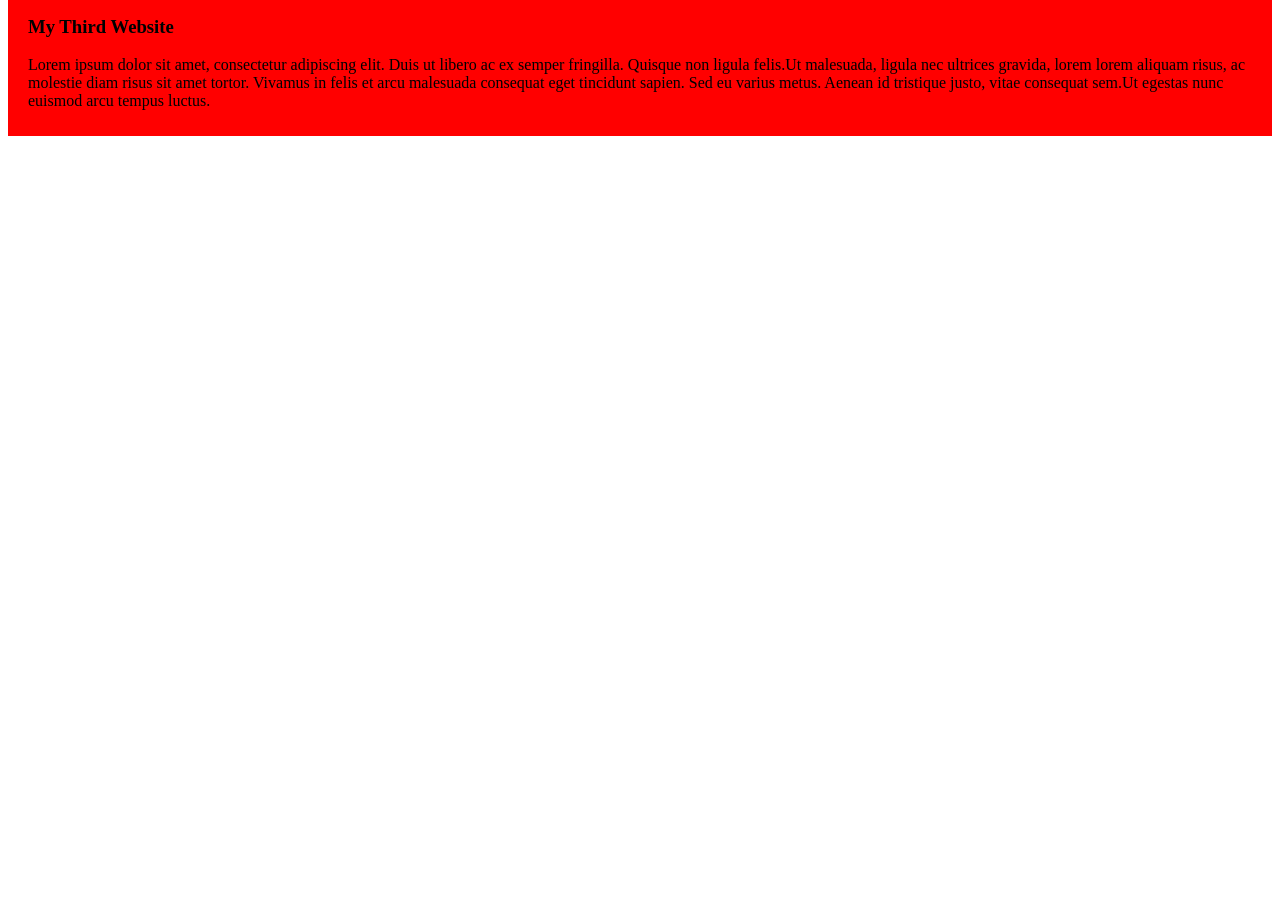
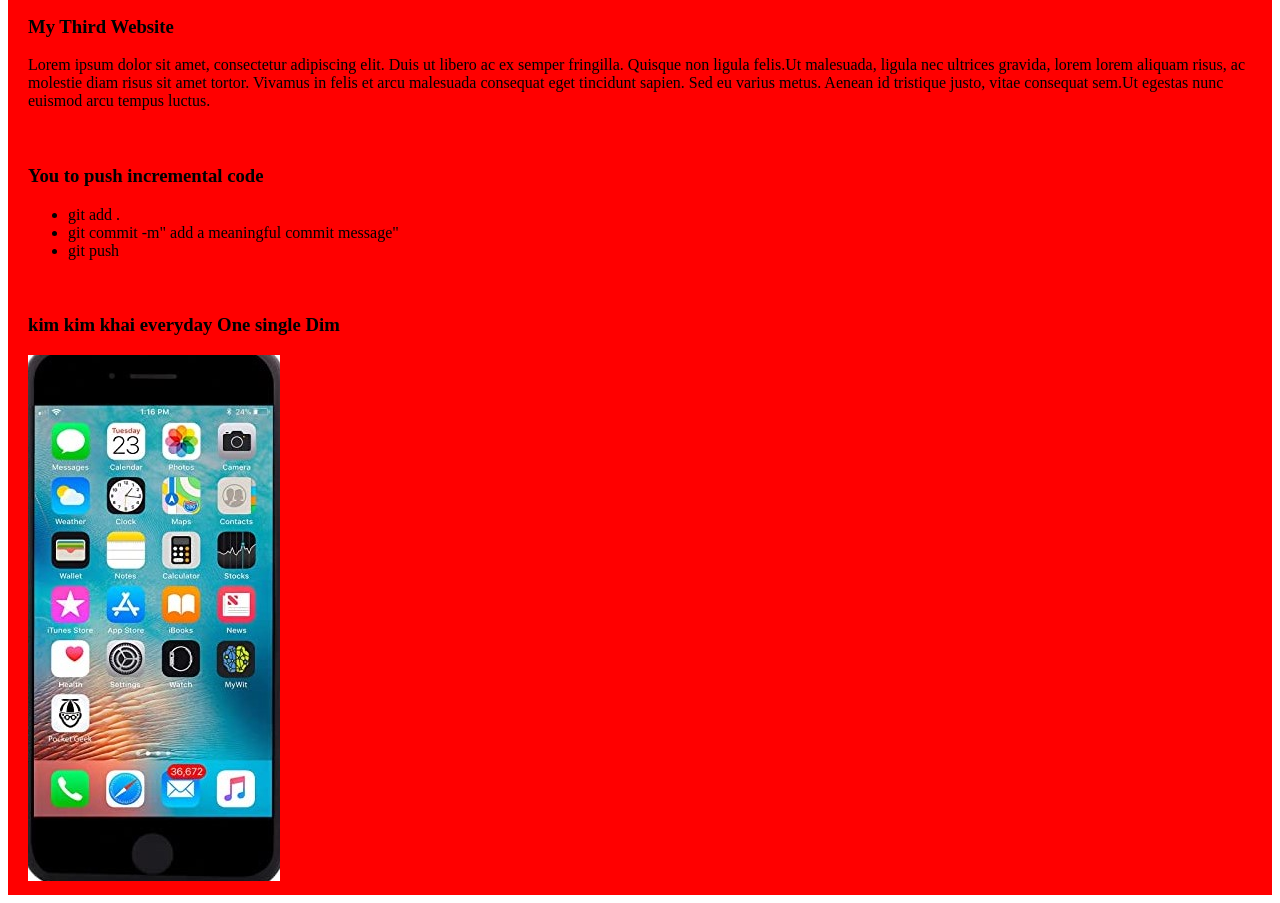
Before and after one commit to Mehedi793/my-3rd-github-repo, a plain HTML site: page index.html in a window 1280 px wide. Shown: the part 320-1223 px from the top of the page. Before the commit the page ends 800 px from the top, so only its background shows below. Drawn offline with Linux system fonts and the light colour scheme.

Commit message:
added a kim with a dim

```diff
--- a/index.html
+++ b/index.html
@@ -27,6 +27,19 @@
 
    </div>
 
+   <div>
+   <h3>You to push incremental code</h3>
+   <ul>
+  <li>git add .</li>
+  <li>git commit -m" add a meaningful commit message"</li>
+  <li>git push</li>
+   </ul>
+
+   </div>
+<div>
+    <h3>kim kim khai everyday One single Dim</h3>
+    <img src="images/81F-QC1N5WL._AC_SY550_ (2).jpg" alt="">
+</div>
 
 
 
```
Also changed, not shown: images/.jpg (added), images/81F-QC1N5WL._AC_SY550_ (2).jpg (added).
